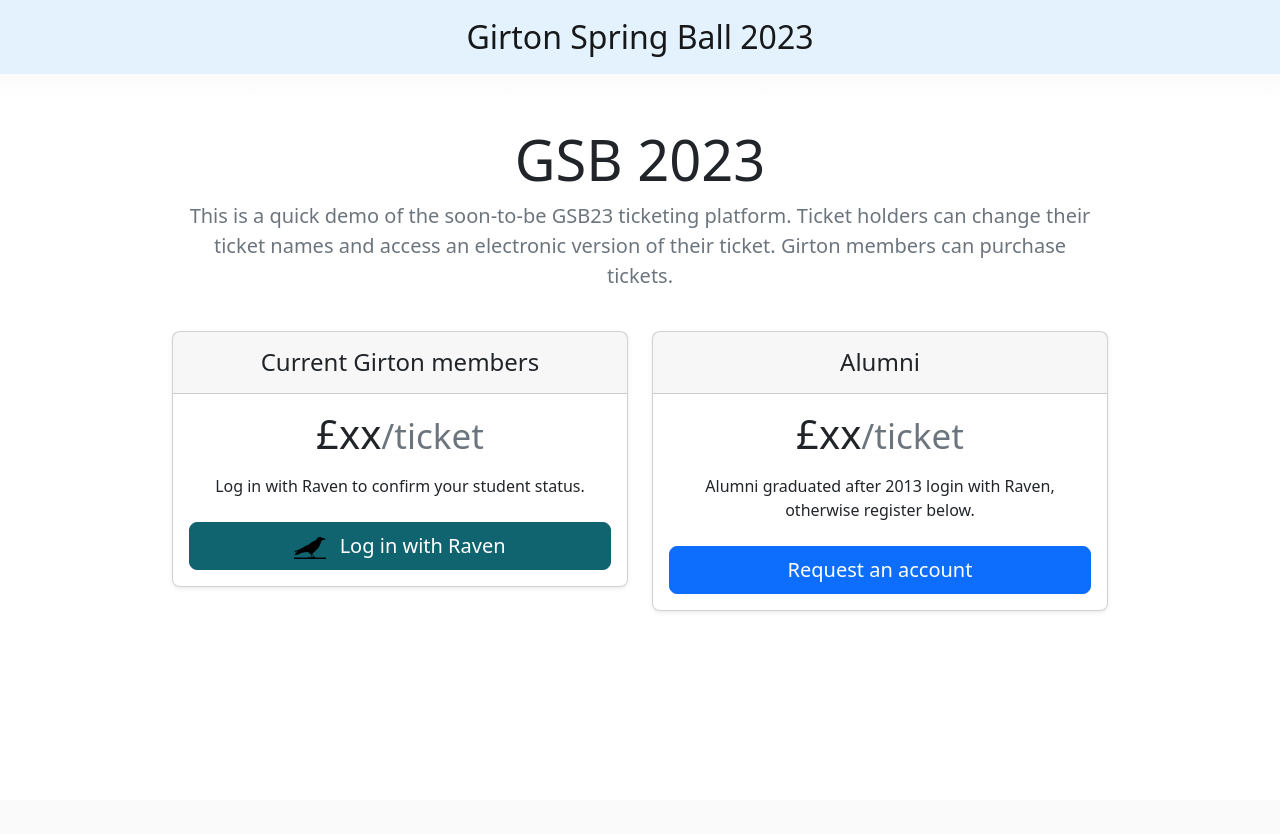
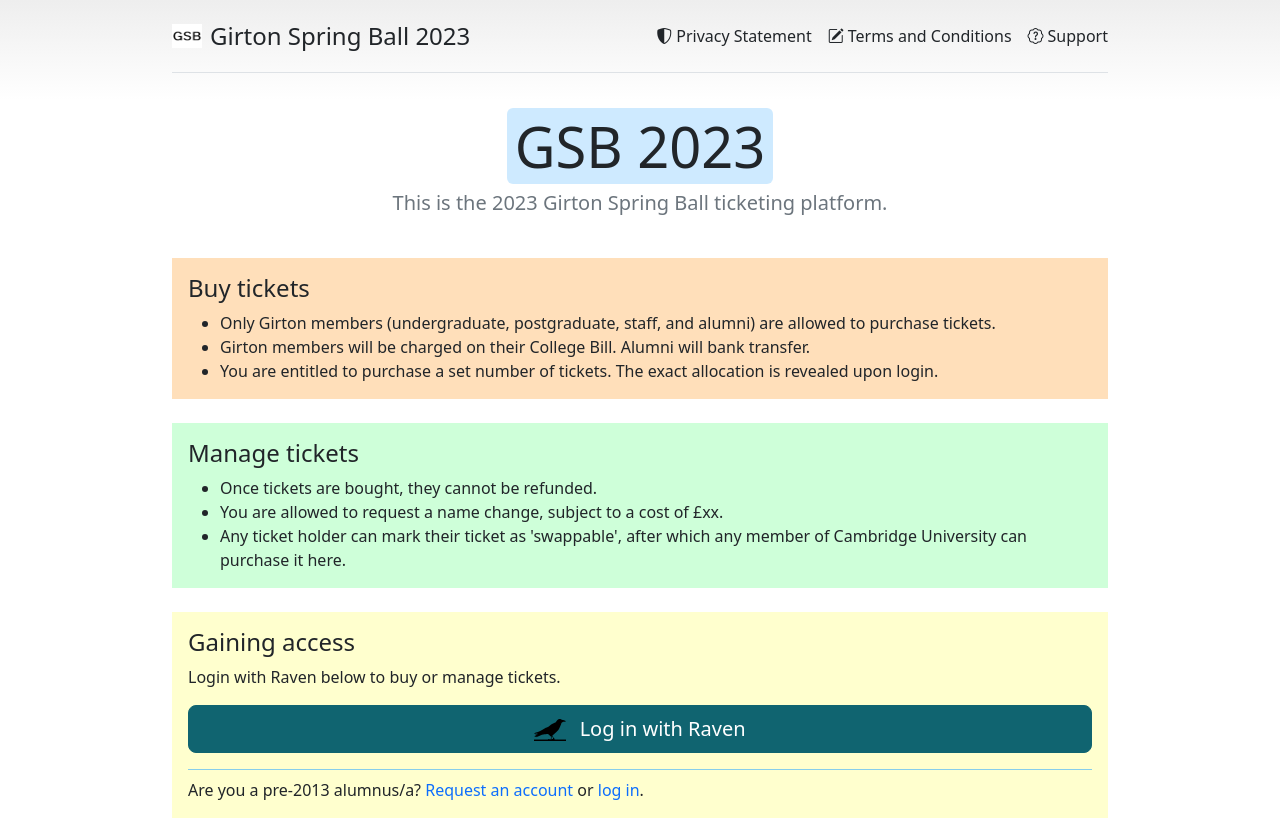
Before and after one commit to matiasilva/gsb-ticketing, a Django app: page / in a window 1280 px wide. Before the commit the page ends 611 px from the top, so only its background shows below. Run offline with Django 4.2, Linux system fonts and the light colour scheme; parts of the project's set-up code (start-up, migrations or seed data) failed here and were passed over; some libraries are stand-ins or nearby versions.

Commit message:
Refresh home page

```diff
--- a/app/static/style.css
+++ b/app/static/style.css
@@ -1,18 +1,8 @@
-html,
-body {
-  height: 100%;
-}
-
 /* non-overlapping fixed-top
 body {
   padding-top: 70px;
 }
 */
-
-main {
-  padding-top: 20px;
-  padding-bottom: 20px;
-}
 
 /* raven button styling */
 
--- a/app/templates/base.html
+++ b/app/templates/base.html
@@ -53,18 +53,31 @@
         <meta property="og:description" content="GSB 2023 Ticketing System" />
 
         <!-- internal CSS -->
-        {% block style %}
-            <style></style>
-        {% endblock %}
+        <style>
+            a:not(:hover){
+                text-decoration: none;
+            }
+            {% block style %}
+
+            {% endblock %}
+        </style>
     </head>
     <body>
-        <header>
-            <nav class="navbar" style="background-color: #e3f2fd;">
-                <div class="container-fluid">
-                    <a class="mx-auto navbar-brand fs-2" href="#">Girton Spring Ball 2023</a>
-                </div>
-            </nav>
+        <header class='container my-3'>
+            <div class="d-flex flex-column flex-md-row align-items-center pb-3 mb-4 border-bottom">
+                <a href="/" class="d-flex align-items-center text-dark text-decoration-none">
+                    <img src="{% static 'favicon-32x32.png' %}" width="30" height="24" class="d-inline-block align-text-top me-2">
+                    <span class="fs-4">Girton Spring Ball 2023</span>
+                </a>
+
+                <nav class="d-inline-flex mt-2 mt-md-0 ms-md-auto">
+                    <a class="me-3 py-2 text-dark" href="{% url 'privacy'%}"><i class="bi bi-shield-shaded me-1"></i>Privacy Statement</a>
+                    <a class="me-3 py-2 text-dark" href="{% url 'terms'%}"><i class="bi bi-pencil-square me-1"></i>Terms and Conditions</a>
+                    <a class="py-2 text-dark" href="https://www.girtonball.com#support"><i class="bi bi-patch-question me-1"></i>Support</a>
+                </nav>
+            </div>
         </header>
+
         {% if messages %}
             {% for message in messages %}
                 <div class="alert {% if message.level == DEFAULT_MESSAGE_LEVELS.WARNING %}alert-warning{% endif %} d-flex align-items-center justify-content-center">
@@ -75,7 +88,7 @@
                 </div>
             {% endfor %}
         {% endif %}
-        <main class="container my-3">{% block main %}{% endblock %}</main>
+        <main class="container mb-3">{% block main %}{% endblock %}</main>
         <!-- lazy load JS -->
         <script src="{% static 'main.js' %}"></script>
         {% block scripts %} {% endblock %}
--- a/app/templates/index.html
+++ b/app/templates/index.html
@@ -4,7 +4,6 @@
 {% block title %}{{title}}{% endblock %}
 
 {% block style %}
-    <style>
     body {
     background-image: linear-gradient(180deg, #eee, #fff 100px, #fff);
     }
@@ -12,65 +11,52 @@
     .container {
     max-width: 960px;
     }
-    </style>
-
 {% endblock %}
 
 {% block main %}
     <div class="p-3 pb-md-4 mx-auto text-center">
-        <h1 class="display-4 fw-normal">GSB 2023</h1>
+        <h1 class="display-4 fw-normal"><span class="rounded px-2" style="background-color: rgba(186,225,255, 0.7);">GSB 2023</span></h1>
         <p class="fs-5 text-muted">
-            This is a quick demo of the soon-to-be GSB23 ticketing platform. Ticket
-            holders can change their ticket names and access an electronic version of
-            their ticket. Girton members can purchase tickets.
+            This is the 2023 Girton Spring Ball ticketing platform.
         </p>
     </div>
 
-    <div class="row row-cols-1 row-cols-sm-2 mb-3 text-center">
-        <div class="col">
-            <div class="card mb-4 rounded-3 shadow-sm">
-                <div class="card-header py-3">
-                    <h4 class="my-0 fw-normal">Current Girton members</h4>
+    <div class="p-3 mb-4" style="background-color: rgba(255,223,186);">
+        <h4>Buy tickets</h4>
+        <ul class="mb-0">
+            <li>Only Girton members (undergraduate, postgraduate, staff, and alumni) are allowed to purchase tickets.</li>
+            <li>Girton members will be charged on their College Bill. Alumni will bank transfer.</li>
+            <li>You are entitled to purchase a set number of tickets. The exact allocation is revealed upon login.</li>
+        </ul>
     </div>
-                <div class="card-body">
-                    <h1 class="card-title pricing-card-title">
-                        £xx<small class="text-muted fw-light">/ticket</small>
-                    </h1>
-                    <p class="mt-3 mb-4">
-                        Log in with Raven to confirm your student status.
-                    </p>
+
+    <div class="p-3 mb-4" style="background-color: rgba(186,255,201, 0.7);">
+        <h4>Manage tickets</h4>
+        <ul class="mb-0">
+            <li>Once tickets are bought, they cannot be refunded.</li>
+            <li>You are allowed to request a name change, subject to a cost of £xx.</li>
+            <li>Any ticket holder can mark their ticket as 'swappable', after which any member of Cambridge University can purchase it here.</li>
+        </ul>
+    </div>
+
+    <div class="p-3" style="background-color: rgba(255,255,186, 0.7);">
+        <h4>Gaining access</h4>
+        <div class="pb-2  mb-2" style="border-bottom: 1px solid skyblue;">
+            <p>Login with Raven below to buy or manage tickets.</p>
             <a
                 href="{% url 'raven_login' %}"
-                        class="btn btn-lg btn-gsb-raven w-100"
+                class="btn btn-lg btn-gsb-raven w-100 mb-2"
             >
                 <img
                     src="{% static 'images/raven.svg' %}"
                     class="me-2"
                     style="width: 2rem"
                 />
+
                 Log in with Raven
             </a>
         </div>
-            </div>
-        </div>
-        <div class="col">
-            <div class="card mb-4 rounded-3 shadow-sm">
-                <div class="card-header py-3">
-                    <h4 class="my-0 fw-normal">Alumni</h4>
-                </div>
-                <div class="card-body">
-                    <h1 class="card-title pricing-card-title">
-                        £xx<small class="text-muted fw-light">/ticket</small>
-                    </h1>
-                    <p class="mt-3 mb-4">
-                        Alumni graduated after 2013 login with Raven, otherwise register
-                        below.
-                    </p>
-                    <button type="button" class="w-100 btn btn-lg btn-primary">
-                        Request an account
-                    </button>
-                </div>
-            </div>
-        </div>
+        <p class="mb-0">Are you a pre-2013 alumnus/a? <a href="{% url 'request_account'%}">Request an account</a> or <a href="{% url 'login_manual'%}">log in</a>.</p>
+
     </div>
 {% endblock %}
--- a/app/templates/manage.html
+++ b/app/templates/manage.html
@@ -1,7 +1,4 @@
 {% extends "base.html" %} {% block title %}{{title}}{% endblock %}
-
-{% block style %}
-{% endblock %}
 
 {% block main %}
     <section class="mb-4">
--- a/app/ticketing/urls.py
+++ b/app/ticketing/urls.py
@@ -9,5 +9,13 @@ urlpatterns = [
     path('buy/ticket', views.buy_ticket, name='buy_ticket'),
     path('buy/change', views.buy_change, name='buy_change'),
     path('buy/', views.buy_ticket, name='buy_ticket'),
+    path('privacy/', views.privacy, name='privacy'),
+    path('terms/', views.terms, name='terms'),
+    path(
+        'accounts/request-manual-account/',
+        views.request_account,
+        name='request_account',
+    ),
+    path('accounts/login/manual', views.login_manual, name='login_manual'),
     path('', views.index, name='index'),
 ]
--- a/app/ticketing/views.py
+++ b/app/ticketing/views.py
@@ -11,8 +11,23 @@ from .utils import login_required, match_identity
 
 
 def index(request):
+    return render(request, "index.html", {"title": "Home"})
 
-    return render(request, "index.html", {"title": "Home"})
+
+def privacy(request):
+    return render(request, "privacy.html")
+
+
+def terms(request):
+    return render(request, "terms.html")
+
+
+def request_account(request):
+    return render(request, "request_account.html")
+
+
+def login_manual(request):
+    return render(request, "login_manual.html")
 
 
 @login_required
```
Also changed, not shown: app/ticketing/admin.py (+36 -14 lines), 1 other file. Lines whose indentation alone changed are shown as unchanged.
